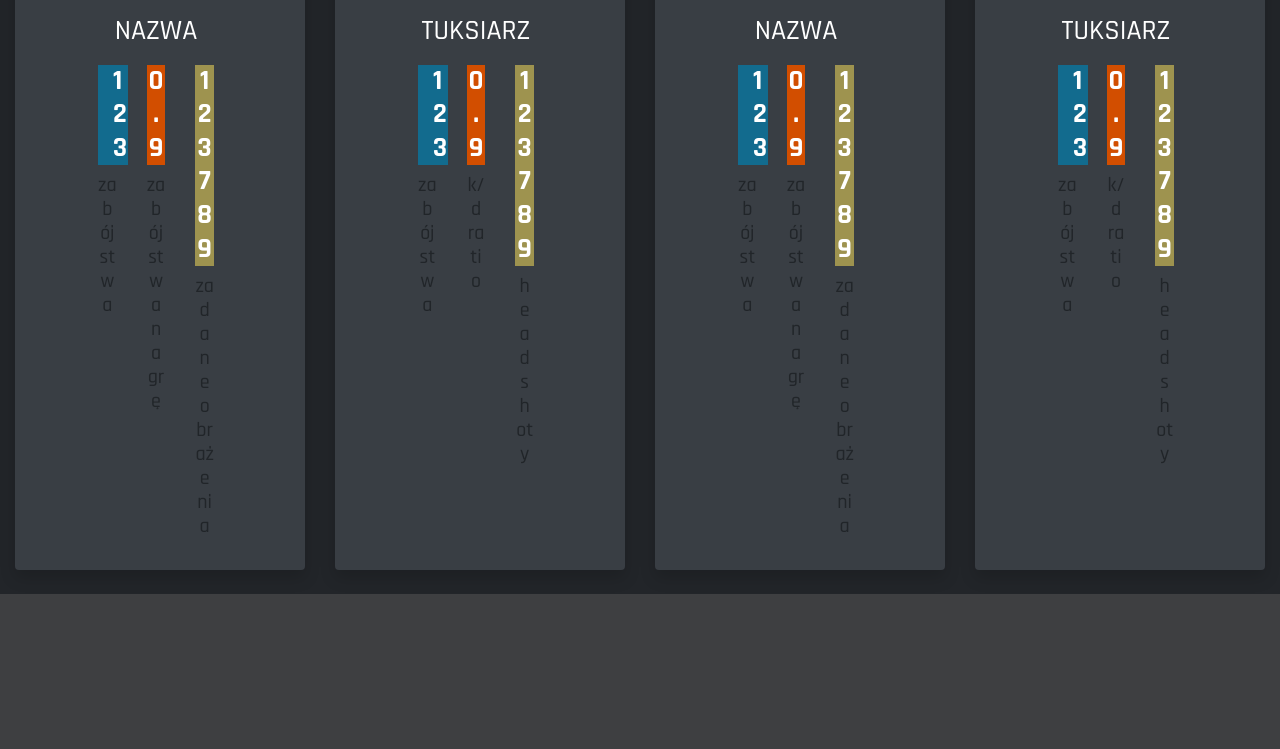
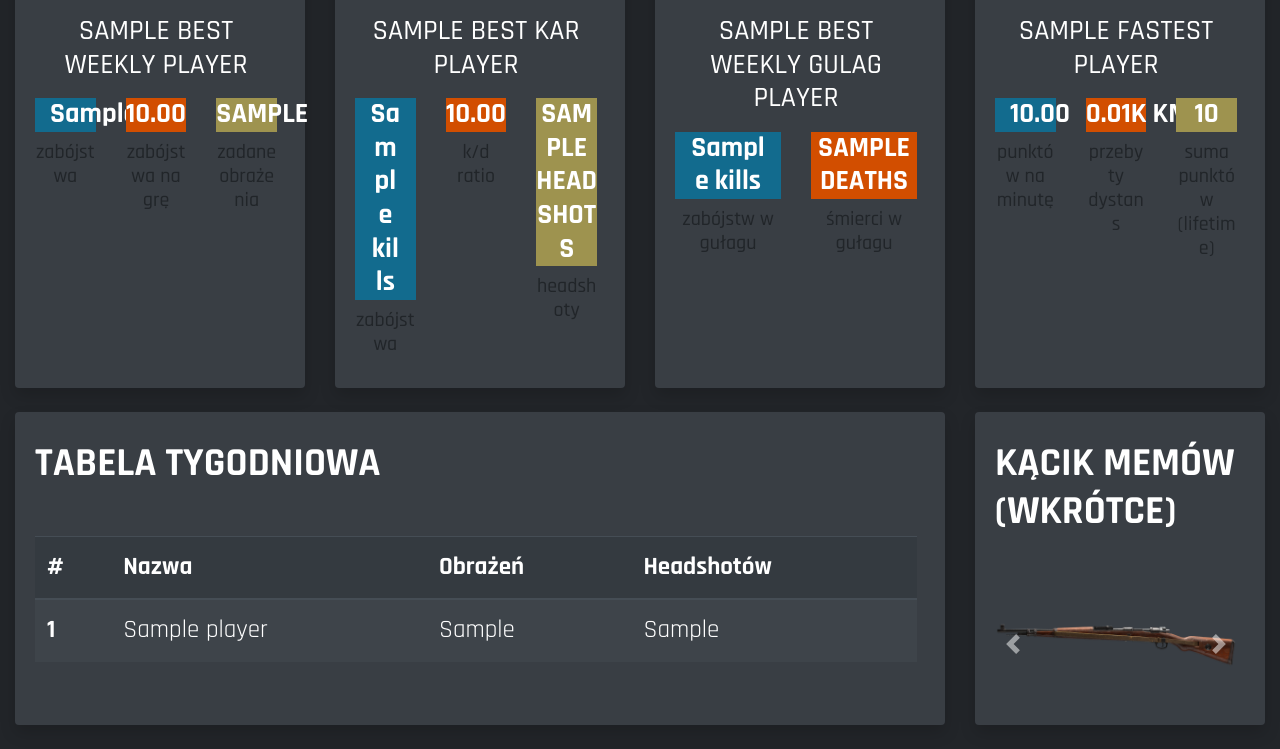
Before and after one commit to wzieba/LaFamiliaCOD, a Flask app: template cod_stats/templates/index.html in a window 1280 px wide. Shown: the part 621-1370 px from the top of the page. Before the commit the page ends 1215 px from the top, so only its background shows below. Run offline with Flask 2, Linux system fonts and the light colour scheme; the template is opened without the code that fills it: most values are stand-ins (such as "Sample title", 1, 10 or a date in 2020); some libraries are stand-ins or nearby versions.

Commit message:
feat: Filled mocks with real data. Added leaderboard table

```diff
--- a/cod_stats/templates/index.html
+++ b/cod_stats/templates/index.html
@@ -54,6 +54,10 @@
             height: 200px;
         }
 
+        .table {
+            font-size: 25px;
+        }
+
     </style>
 
 </head>
@@ -97,23 +101,23 @@
                                          src="https://imgsvc.trackercdn.com/url/size(128),fit(cover)/https%3A%2F%2Ftrackercdn.com%2Fcdn%2Fcod.tracker.gg%2Fmodern-warfare%2Fimages%2Fplayer-avatar.jpg/image.jpg">
 
                                     <h3 class="text-uppercase mb-1 mt-3 text-white">
-                                        nazwa
+                                        {{ report.best_weekly_player.name }}
                                     </h3>
 
-                                    <div class="row mr-5 ml-5 mb-1 mt-3">
+                                    <div class="row mb-1 mt-3">
                                         <div class="col-sm">
-                                            <h3 class="points-blue col-sm font-weight-bold text-white">
-                                                123</h3>
+                                            <h3 class="points-blue col-sm font-weight-bold text-white text-nowrap">
+                                                {{ report.best_weekly_player.kills_in_week }}</h3>
                                             <h5>zabójstwa</h5>
                                         </div>
                                         <div class="col-sm">
-                                            <h3 class="points-red font-weight-bold text-uppercase text-white">
-                                                0.9</h3>
+                                            <h3 class="points-red font-weight-bold text-uppercase text-white text-nowrap">
+                                                {{'%0.2f'|format(report.best_weekly_player.kills_per_game|float)}}</h3>
                                             <h5>zabójstwa na grę</h5>
                                         </div>
                                         <div class="col-sm">
-                                            <h3 class="points-green font-weight-bold text-uppercase text-white">
-                                                123789</h3>
+                                            <h3 class="points-green font-weight-bold text-uppercase text-white text-nowrap">
+                                                {{ report.best_weekly_player.damage_given_in_week }}</h3>
                                             <h5>zadane obrażenia</h5>
                                         </div>
                                     </div>
@@ -125,7 +129,7 @@
                 </div>
             </div>
 
-            <!-- The best weapon-->
+            <!-- The best kar player-->
             <div class="col-xl-3 col-md-6 mb-4">
                 <div class="card border-0 shadow h-100">
 
@@ -150,23 +154,26 @@
                                         </div>
                                     </div>
                                     <h3 class="text-uppercase mb-1 mt-3 text-white">
-                                        tuksiarz
+                                        {{ report.best_kar_player.name }}
                                     </h3>
 
-                                    <div class="row mr-5 ml-5 mb-1 mt-3">
+                                    <div class="row  mb-1 mt-3">
                                         <div class="col-sm">
                                             <h3 class="points-blue col-sm font-weight-bold text-white">
-                                                123</h3>
+                                                {{ report.best_kar_player.kills }}
+                                            </h3>
                                             <h5>zabójstwa</h5>
                                         </div>
                                         <div class="col-sm">
                                             <h3 class="points-red font-weight-bold text-uppercase text-white">
-                                                0.9</h3>
+                                                {{'%0.2f'|format(report.best_kar_player.ratio|float)}}
+                                            </h3>
                                             <h5>k/d ratio</h5>
                                         </div>
                                         <div class="col-sm">
                                             <h3 class="points-green font-weight-bold text-uppercase text-white">
-                                                123789</h3>
+                                                {{ report.best_kar_player.headshots }}
+                                            </h3>
                                             <h5>headshoty</h5>
                                         </div>
                                     </div>
@@ -178,7 +185,7 @@
                 </div>
             </div>
 
-            <!-- Player of the month-->
+            <!-- Gulager-->
             <div class="col-xl-3 col-md-6 mb-4">
                 <div class="card border-0 shadow h-100">
 
@@ -188,7 +195,7 @@
 
                                 <div class="row mt-2">
                                     <div class="col-sm">
-                                        <h1 class="font-weight-bold text-uppercase mb-5 text-white">Gracz
+                                        <h1 class="font-weight-bold text-uppercase mb-5 text-white">Gułager
                                             tygodnia</h1>
                                     </div>
 
@@ -197,28 +204,28 @@
 
                                 <div class="text-center">
 
-                                    <img class="avatar"
-                                         src="https://imgsvc.trackercdn.com/url/size(128),fit(cover)/https%3A%2F%2Ftrackercdn.com%2Fcdn%2Fcod.tracker.gg%2Fmodern-warfare%2Fimages%2Fplayer-avatar.jpg/image.jpg">
+                                    <div class="row">
+                                        <div class="col-sm">
+                                            <img class="img-fluid card-image"
+                                                 src="{{ url_for('static', filename='images/gulag.jpg') }}">
+                                        </div>
+                                    </div>
 
                                     <h3 class="text-uppercase mb-1 mt-3 text-white">
-                                        nazwa
+                                        {{ report.best_weekly_gulag_player.name }}
                                     </h3>
 
-                                    <div class="row mr-5 ml-5 mb-1 mt-3">
+                                    <div class="row  mb-1 mt-3">
                                         <div class="col-sm">
                                             <h3 class="points-blue col-sm font-weight-bold text-white">
-                                                123</h3>
-                                            <h5>zabójstwa</h5>
+                                                {{ report.best_weekly_gulag_player.kills }}
+                                            </h3>
+                                            <h5>zabójstw w gułagu</h5>
                                         </div>
                                         <div class="col-sm">
                                             <h3 class="points-red font-weight-bold text-uppercase text-white">
-                                                0.9</h3>
-                                            <h5>zabójstwa na grę</h5>
-                                        </div>
-                                        <div class="col-sm">
-                                            <h3 class="points-green font-weight-bold text-uppercase text-white">
-                                                123789</h3>
-                                            <h5>zadane obrażenia</h5>
+                                                {{ report.best_weekly_gulag_player.deaths }}</h3>
+                                            <h5>śmierci w gułagu</h5>
                                         </div>
                                     </div>
 
@@ -229,7 +236,7 @@
                 </div>
             </div>
 
-            <!-- The best weapon-->
+            <!-- The points -->
             <div class="col-xl-3 col-md-6 mb-4">
                 <div class="card border-0 shadow h-100">
 
@@ -239,8 +246,8 @@
 
                                 <div class="row mt-2">
                                     <div class="col-sm">
-                                        <h1 class="font-weight-bold text-white text-uppercase mb-5 ">Najwięcej u<span
-                                                style="color: #FF0000;">kar</span>ał</h1>
+                                        <h1 class="font-weight-bold text-white text-uppercase mb-5 ">Najszybszy
+                                            Punkciarz</h1>
                                     </div>
 
                                     <i class="text-right fas fa-crosshairs fa-2x text-gray-300"></i>
@@ -250,28 +257,30 @@
                                     <div class="row">
                                         <div class="col-sm">
                                             <img class="img-fluid card-image"
-                                                 src="{{ url_for('static', filename='images/kar.webp') }}">
+                                                 src="{{ url_for('static', filename='images/points.jpg') }}">
                                         </div>
                                     </div>
                                     <h3 class="text-uppercase mb-1 mt-3 text-white">
-                                        tuksiarz
+                                        {{ report.fastest_player.name }}
                                     </h3>
 
-                                    <div class="row mr-5 ml-5 mb-1 mt-3">
+                                    <div class="row  mb-1 mt-3">
                                         <div class="col-sm">
-                                            <h3 class="points-blue col-sm font-weight-bold text-white">
-                                                123</h3>
-                                            <h5>zabójstwa</h5>
+                                            <h3 class="points-blue col-sm font-weight-bold text-white text-nowrap">
+                                                {{ '%0.2f'|format(report.fastest_player.score_per_minute|float) }}</h3>
+                                            <h5>punktów na minutę</h5>
                                         </div>
                                         <div class="col-sm">
-                                            <h3 class="points-red font-weight-bold text-uppercase text-white">
-                                                0.9</h3>
-                                            <h5>k/d ratio</h5>
+                                            <h3 class="points-red font-weight-bold text-uppercase text-white text-nowrap">
+                                                {{ '%0.2f'|format(report.fastest_player.distance_traveled / 1000 /
+                                                1000|float)
+                                                }}k km</h3>
+                                            <h5>przebyty dystans</h5>
                                         </div>
                                         <div class="col-sm">
-                                            <h3 class="points-green font-weight-bold text-uppercase text-white">
-                                                123789</h3>
-                                            <h5>headshoty</h5>
+                                            <h3 class="points-green font-weight-bold text-uppercase text-white text-nowrap">
+                                                {{ report.fastest_player.score_total }}</h3>
+                                            <h5>suma punktów (lifetime)</h5>
                                         </div>
                                     </div>
 
@@ -281,6 +290,104 @@
                     </div>
                 </div>
             </div>
+        </div>
+
+        <div class="row mb-4">
+
+            <div class="col-md-9">
+                <div class="card border-0 shadow h-100">
+
+                    <div class="card-body">
+                        <div class="row no-gutters align-items-center">
+                            <div class="col mr-2">
+
+                                <div class="row mt-2">
+                                    <div class="col-sm">
+                                        <h1 class="font-weight-bold text-white text-uppercase mb-5 ">Tabela
+                                            tygodniowa</h1>
+                                    </div>
+
+                                    <i class="text-right fas fa-crosshairs fa-2x text-gray-300"></i>
+                                </div>
+
+                                <table class="table table-striped table-dark">
+                                    <thead>
+                                    <tr>
+                                        <th scope="col">#</th>
+                                        <th scope="col">Nazwa</th>
+                                        <th scope="col">Obrażeń</th>
+                                        <th scope="col">Headshotów</th>
+                                    </tr>
+                                    </thead>
+                                    <tbody>
+                                    {% for player in report.players_weekly %}
+                                    <tr>
+                                        <th scope="row">{{ loop.index }}</th>
+                                        <td>{{ player.name}}</td>
+                                        <td>{{ player.damage_given_in_week }}</td>
+                                        <td>{{ player.headshots_in_week }}</td>
+                                    </tr>
+                                    {% endfor %}
+                                    </tbody>
+                                </table>
+                            </div>
+                        </div>
+                    </div>
+                </div>
+            </div>
+
+            <div class="col-md-3">
+                <div class="card border-0 shadow h-100">
+
+                    <div class="card-body">
+                        <div class="row no-gutters align-items-center">
+                            <div class="col mr-2">
+
+                                <div class="row mt-2">
+                                    <div class="col-sm">
+                                        <h1 class="font-weight-bold text-white text-uppercase mb-5 ">Kącik memów
+                                            (wkrótce)</h1>
+                                    </div>
+
+                                    <i class="text-right fas fa-crosshairs fa-2x text-gray-300"></i>
+                                </div>
+
+                                <div id="carouselExampleControls" class="carousel slide" data-ride="carousel">
+                                    <div class="carousel-inner">
+                                        <div class="carousel-item active">
+                                            <img class="d-block w-100"
+                                                 src="{{ url_for('static', filename='images/kar.webp') }}"
+                                                 alt="First slide">
+                                        </div>
+                                        <div class="carousel-item">
+                                            <img class="d-block w-100"
+                                                 src="{{ url_for('static', filename='images/kar.webp') }}"
+                                                 alt="Second slide">
+                                        </div>
+                                        <div class="carousel-item">
+                                            <img class="d-block w-100"
+                                                 src="{{ url_for('static', filename='images/kar.webp') }}"
+                                                 alt="Third slide">
+                                        </div>
+                                    </div>
+                                    <a class="carousel-control-prev" href="#carouselExampleControls" role="button"
+                                       data-slide="prev">
+                                        <span class="carousel-control-prev-icon" aria-hidden="true"></span>
+                                        <span class="sr-only">Previous</span>
+                                    </a>
+                                    <a class="carousel-control-next" href="#carouselExampleControls" role="button"
+                                       data-slide="next">
+                                        <span class="carousel-control-next-icon" aria-hidden="true"></span>
+                                        <span class="sr-only">Next</span>
+                                    </a>
+                                </div>
+                            </div>
+                        </div>
+                    </div>
+                </div>
+            </div>
+
+
         </div>
 
     </div>
--- a/requirements.txt
+++ b/requirements.txt
@@ -17,6 +17,7 @@ idna==2.10
 itsdangerous==1.1.0
 Jinja2==2.11.2
 MarkupSafe==1.1.1
+nest-asyncio==1.4.0
 priority==1.3.0
 rfc3986==1.4.0
 sniffio==1.1.0
```
Also changed, not shown: cod_stats/best_weekly_player.py (deleted, +0 -7 lines), cod_stats/dimensions.py (added, +48 -0 lines), cod_stats/start.py (+96 -18 lines), cod_stats/static/images/gulag.jpg (added), cod_stats/static/images/points.jpg (added).
